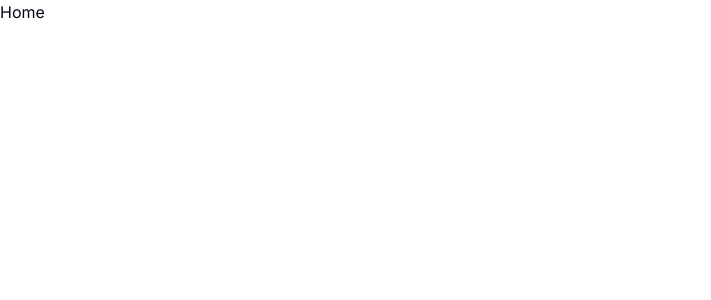
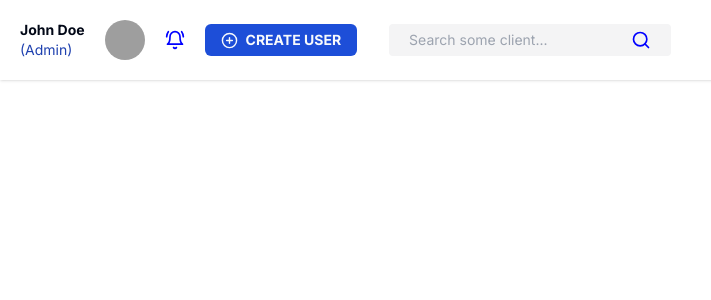
Before and after one commit to gabrielfula/crud-next-prisma, a Next.js app: page / in a window 1280 px wide. Shown: the top 300 px of the page, without its empty margins (0-711 px from the left). Built offline with nearby package versions, Linux system fonts and the light colour scheme; grey boxes are pictures that could not be loaded.

Commit message:
feat: create header components

```diff
--- /dev/null
+++ b/src/app/(home)/page.tsx
@@ -0,0 +1,9 @@
+import Header from "@/components/header";
+
+export default function Home() {
+  return (
+    <div>
+      <Header />
+    </div>
+  );
+}
--- /dev/null
+++ b/src/components/header.tsx
@@ -0,0 +1,36 @@
+import { Avatar, AvatarImage } from "./ui/avatar";
+import { Button } from "./ui/button";
+import { BellRing, PlusCircle, Search } from "lucide-react";
+
+export default function Header() {
+  return (
+    <nav className="flex w-full px-5 p-2 items-center gap-5 shadow py-5 text-sm">
+      <div className="text-sm">
+        <p className="font-bold">John Doe</p>
+        <p className="text-blue-800">(Admin)</p>
+      </div>
+      <div className="flex items-center gap-5">
+        <Avatar>
+          <AvatarImage src="https://github.com/gabrielfula.png" />
+        </Avatar>
+        <BellRing size={20} color="blue" />
+      </div>
+      <div className="flex gap-8">
+        <Button className="uppercase gap-2 font-bold">
+          <PlusCircle size={17} />
+          create user
+        </Button>
+        <div className="bg-zinc-100 flex items-center rounded px-5 py-1">
+          <input
+            type="text"
+            className="outline-none bg-none bg-zinc-100"
+            placeholder="Search some client..."
+          />
+          <button className="pl-3">
+            <Search color="blue" size={20} />
+          </button>
+        </div>
+      </div>
+    </nav>
+  );
+}
--- a/src/components/ui/button.tsx
+++ b/src/components/ui/button.tsx
@@ -1,15 +1,15 @@
-import * as React from "react"
-import { Slot } from "@radix-ui/react-slot"
-import { cva, type VariantProps } from "class-variance-authority"
+import * as React from "react";
+import { Slot } from "@radix-ui/react-slot";
+import { cva, type VariantProps } from "class-variance-authority";
 
-import { cn } from "@/lib/utils"
+import { cn } from "@/lib/utils";
 
 const buttonVariants = cva(
-  "inline-flex items-center justify-center rounded-md text-sm font-medium ring-offset-background transition-colors focus-visible:outline-none focus-visible:ring-2 focus-visible:ring-ring focus-visible:ring-offset-2 disabled:pointer-events-none disabled:opacity-50",
+  "inline-flex items-center justify-center rounded-md text-sm ring-offset-background transition-colors focus-visible:outline-none focus-visible:ring-2 focus-visible:ring-ring focus-visible:ring-offset-2 disabled:pointer-events-none disabled:opacity-50",
   {
     variants: {
       variant: {
-        default: "bg-primary text-primary-foreground hover:bg-primary/90",
+        default: "bg-blue-700 text-primary-foreground",
         destructive:
           "bg-destructive text-destructive-foreground hover:bg-destructive/90",
         outline:
@@ -20,10 +20,10 @@ const buttonVariants = cva(
         link: "text-primary underline-offset-4 hover:underline",
       },
       size: {
-        default: "h-10 px-4 py-2",
+        default: "h-8 px-4",
         sm: "h-9 rounded-md px-3",
         lg: "h-11 rounded-md px-8",
-        icon: "h-10 w-10",
+        icon: "h-6 w-10",
       },
     },
     defaultVariants: {
@@ -31,26 +31,26 @@ const buttonVariants = cva(
       size: "default",
     },
   }
-)
+);
 
 export interface ButtonProps
   extends React.ButtonHTMLAttributes<HTMLButtonElement>,
     VariantProps<typeof buttonVariants> {
-  asChild?: boolean
+  asChild?: boolean;
 }
 
 const Button = React.forwardRef<HTMLButtonElement, ButtonProps>(
   ({ className, variant, size, asChild = false, ...props }, ref) => {
-    const Comp = asChild ? Slot : "button"
+    const Comp = asChild ? Slot : "button";
     return (
       <Comp
         className={cn(buttonVariants({ variant, size, className }))}
         ref={ref}
         {...props}
       />
-    )
+    );
   }
-)
-Button.displayName = "Button"
+);
+Button.displayName = "Button";
 
-export { Button, buttonVariants }
+export { Button, buttonVariants };
```
